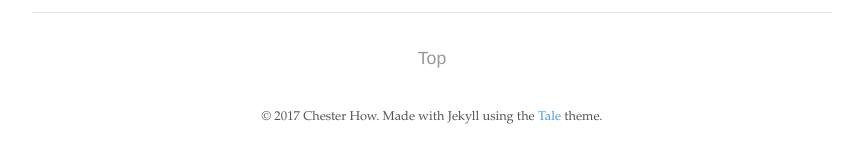
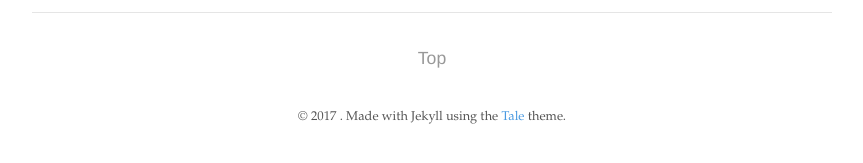
Before and after one commit to Tairy/tairy.me, a Jekyll site: the page built from src/about.md, in a window 1280 px wide. Shown: the part 709-872 px from the top of the page, without its empty margins (208-1071 px from the left). Built offline with Jekyll 4.4.1, drawn with Linux system fonts in a browser that asks for light colours.

Commit message:
修改内容：修改配置

```diff
--- a/_config.yml
+++ b/_config.yml
@@ -1,33 +1,21 @@
 # Permalinks
-permalink:      /:year-:month-:day/:title
+permalink: /:year-:month-:day/:title
 
 # Setup
-title:          Tairy's Blog
-paginate:       5
-baseurl:        ""
-url:            "http://tairy.me"
+title: Tairy's Blog
+paginate: 5
+baseurl: ""
+url: "http://tairy.me"
 
 # Assets
 sass:
-  sass_dir:     _sass
-  style:        :compressed
+  sass_dir: _sass
+  style: :compressed
 
 # Build settings
-markdown:       kramdown
+markdown: kramdown
 
-# About
-author:
-  name:         Chester How
-  url:          http://chester.how
-  email:        chesterhow@gmail.com
-
-# Custom vars
-version:        3.4.1
-github:
-  repo:         https://github.com/chesterhow/tale
-
-# Gems
-gems:
+plugins:
   - jekyll-paginate
 
 source: src
--- a/target/about/index.html
+++ b/target/about/index.html
@@ -63,7 +63,7 @@
 
     <footer>
       <span>
-        &copy; <time datetime="2017-09-12 19:48:28 +0800">2017</time> Chester How. Made with Jekyll using the <a href="https://github.com/chesterhow/tale/">Tale</a> theme.
+        &copy; <time datetime="2017-09-12 19:58:06 +0800">2017</time> . Made with Jekyll using the <a href="https://github.com/chesterhow/tale/">Tale</a> theme.
       </span>
     </footer>
   </body>
--- a/target/index.html
+++ b/target/index.html
@@ -45,7 +45,7 @@
 
     <footer>
       <span>
-        &copy; <time datetime="2017-09-12 19:48:28 +0800">2017</time> Chester How. Made with Jekyll using the <a href="https://github.com/chesterhow/tale/">Tale</a> theme.
+        &copy; <time datetime="2017-09-12 19:58:06 +0800">2017</time> . Made with Jekyll using the <a href="https://github.com/chesterhow/tale/">Tale</a> theme.
       </span>
     </footer>
   </body>
```
